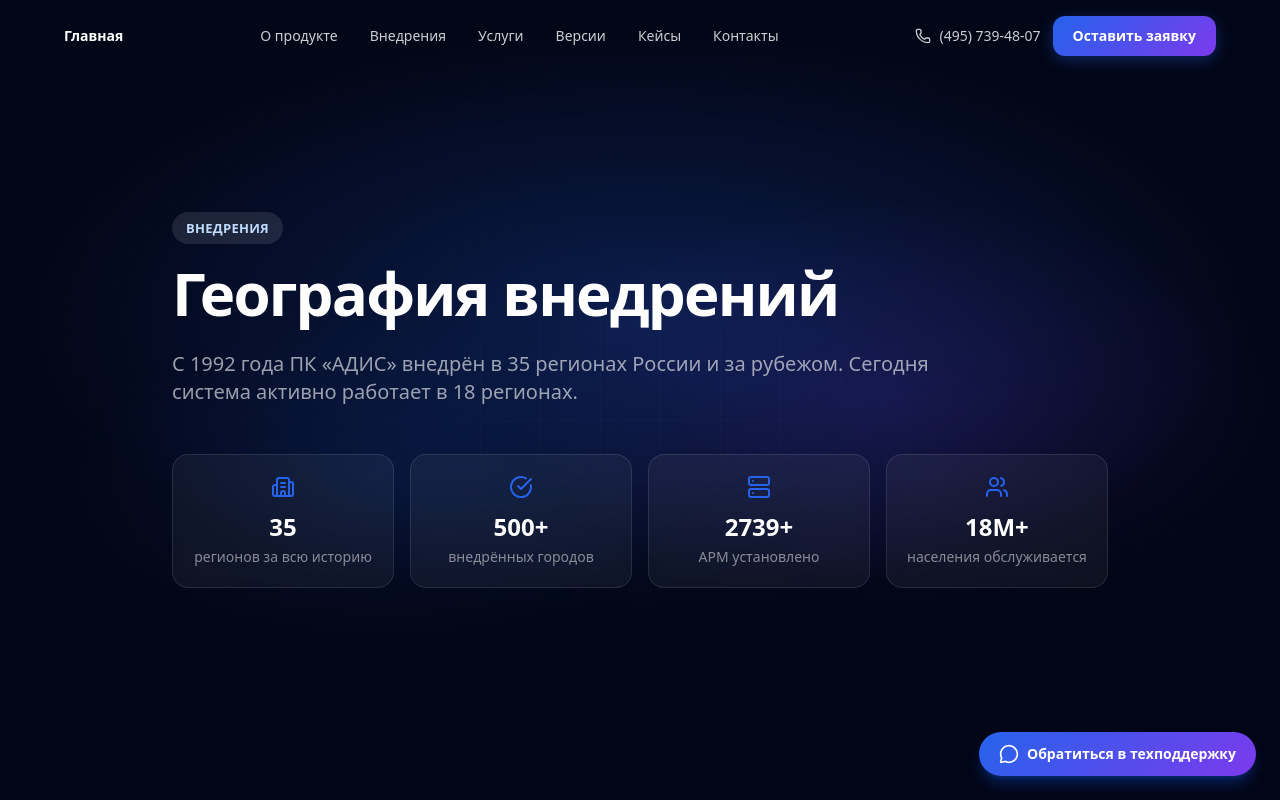
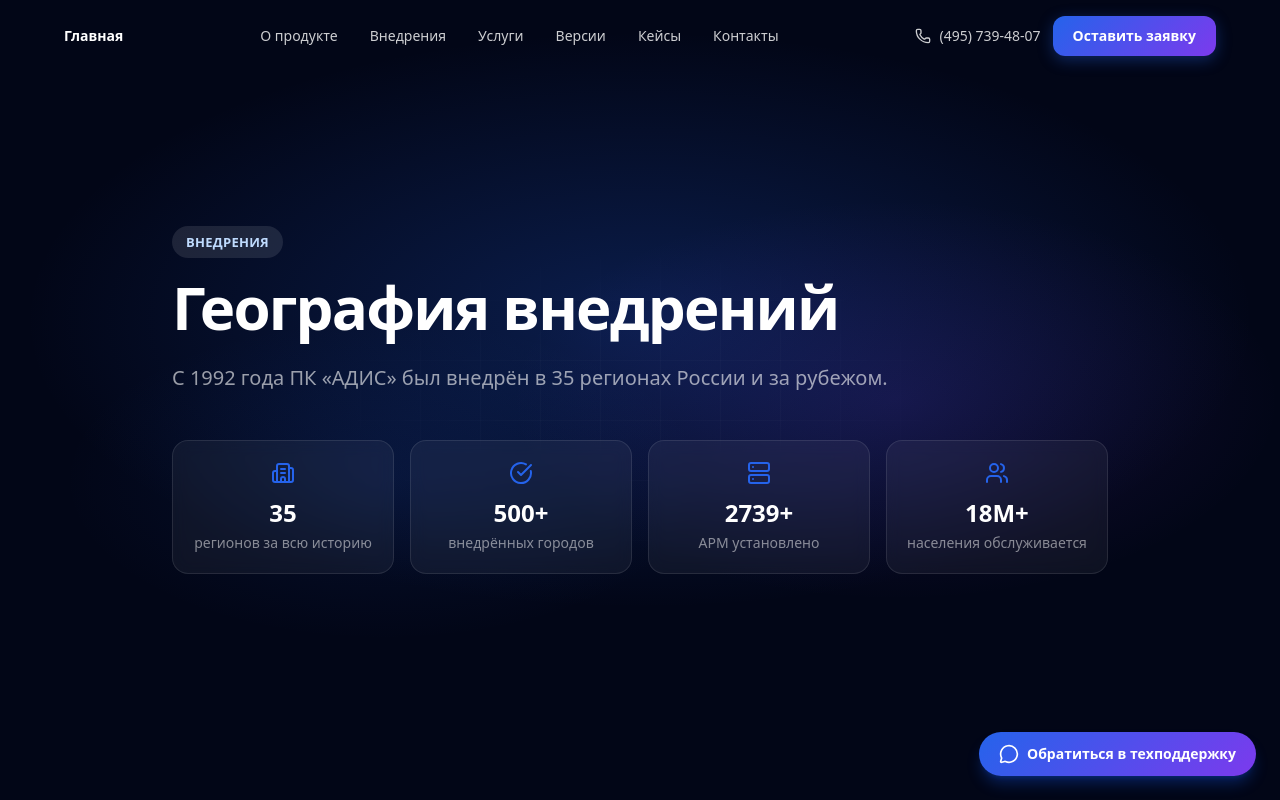
Before and after one commit to Bulka84/adis, a Next.js app: page /clients in a window 1280 px wide. Shown: the top 800 px of the page. Built offline with nearby package versions, Linux system fonts and the light colour scheme.

Commit message:
Update hero description text on implementations page
Co-Authored-By: Claude Sonnet 4.6 <noreply@anthropic.com>

```diff
--- a/src/app/clients/page.tsx
+++ b/src/app/clients/page.tsx
@@ -35,9 +35,7 @@ export default function ClientsPage() {
             География внедрений
           </h1>
           <p className="text-xl text-white/60 max-w-3xl mb-12">
-            С 1992 года ПК &laquo;АДИС&raquo; внедрён в {regions.length} регионах
-            России и за рубежом. Сегодня система активно работает
-            в {activeRegions.length} регионах.
+            С 1992 года ПК &laquo;АДИС&raquo; был внедрён в 35 регионах России и за рубежом.
           </p>
           <div className="grid grid-cols-2 lg:grid-cols-4 gap-4">
             {stats.map((stat) => (
```
